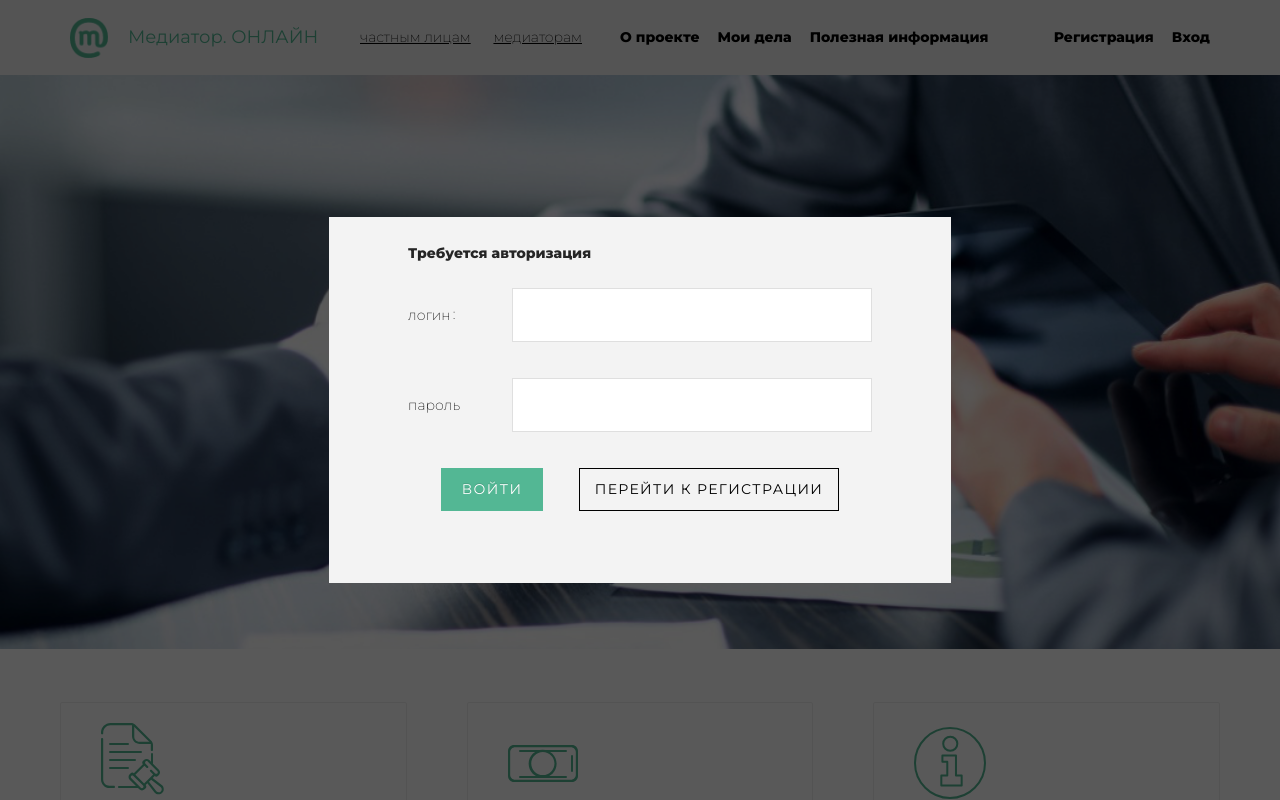
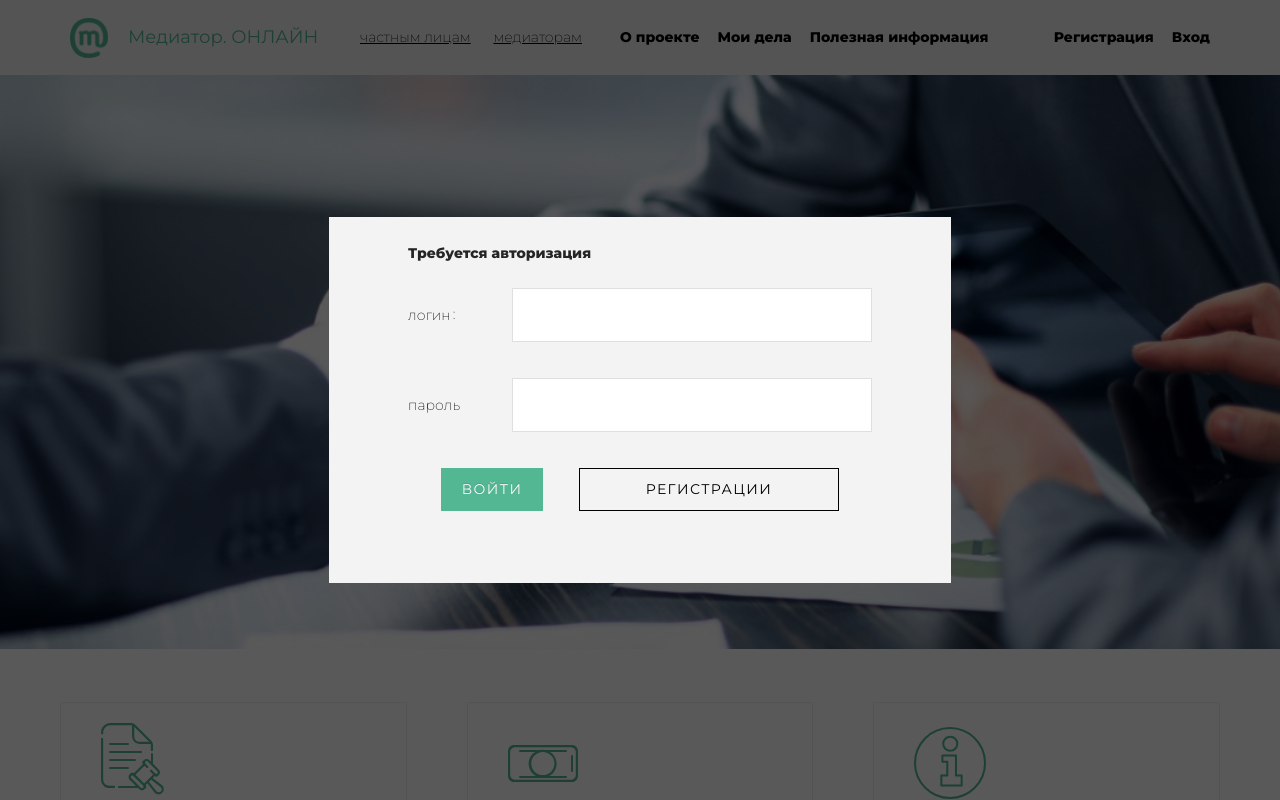
Before and after one commit to rial2001/mediator-online, a Next.js app: page / in a window 1280 px wide. Both pictures are taken after a click on the item "Мои дела". Shown: the top 800 px of the page. Built offline with nearby package versions, Linux system fonts and the light colour scheme; no server answers.

Commit message:
Update LoginForm.tsx

```diff
--- a/components/forms/LoginForm.tsx
+++ b/components/forms/LoginForm.tsx
@@ -89,7 +89,7 @@ const LoginForm: FC = () => {
           )}
           onClick={() => router.push(appRouters.registration)}
         >
-          перейти к регистрации
+          Регистрации
         </Typography.Link>
       </div>
     </Form>
```
